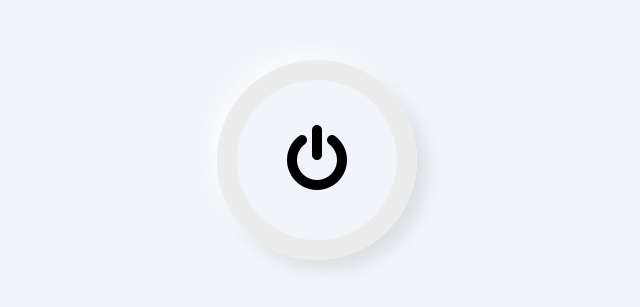
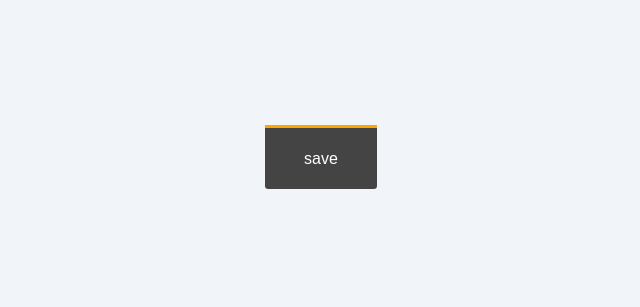
Before and after one commit to SwapnilSonker/CssPlay, a plain HTML site: page index.html in a window 1280 px wide. Shown: the part 243-550 px from the top of the page, without its empty margins (327-967 px from the left). Drawn offline with Linux system fonts and the light colour scheme.

Commit message:
wiggle animation on save button

```diff
--- a/index.html
+++ b/index.html
@@ -72,7 +72,11 @@
 <!-- <div class="card"></div> -->
 <!-- <button class="buttonSign">signUp</button> -->
 
-<input type="checkbox"/>
+<!-- <input type="checkbox"/> -->
+
+<button>save</button>
+
+
 </body>
 
 </html>
--- a/style2.css
+++ b/style2.css
@@ -436,3 +436,45 @@ inset 10px 10px 15px rgba(70, 70, 70, 0.12);
 input[type="checkbox"]:checked::after{
     color:#15e38a;
 }
+button{
+    animation: wiggle 2s linear infinite;
+}
+@keyframes wiggle{
+    0%, 7% {
+        transform: rotateZ(0);
+    }
+    15%{
+        transform: rotateZ(-15deg);
+    }
+    20%{
+        transform: rotateZ(10deg);
+    }
+    25%{
+        transform: rotateZ(-10deg);
+    }
+    30%{
+        transform: rotateZ(6deg);
+    }
+    35%{
+        transform: rotateZ(-4deg);
+    }
+    40%, 100%{
+        transform: rotateZ(0);
+    }
+}
+button{
+    position: absolute;
+    left: calc(50% - 3em);
+    top:calc(50% - 2em);
+    height:4em;
+    width:7em;
+    background: #444;
+    background: linear-gradient(top, #555, #333);
+    border:none;
+    border-top:3px solid orange;
+    border-radius: 0 0 0.2em 0.2em;
+    color:#fff;
+    font-family: Arial, Helvetica, sans-serif;
+    font-size: 1em;
+    transform-origin: 50% 5em;
+}
```
